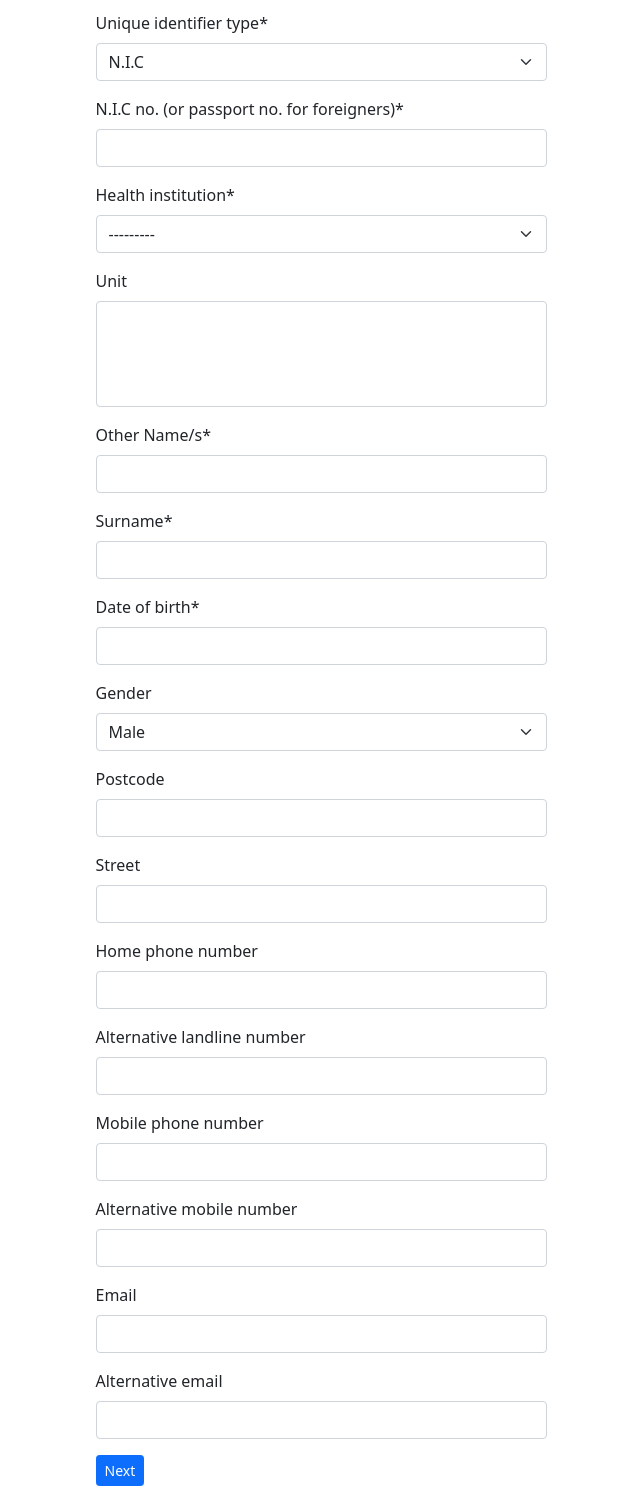
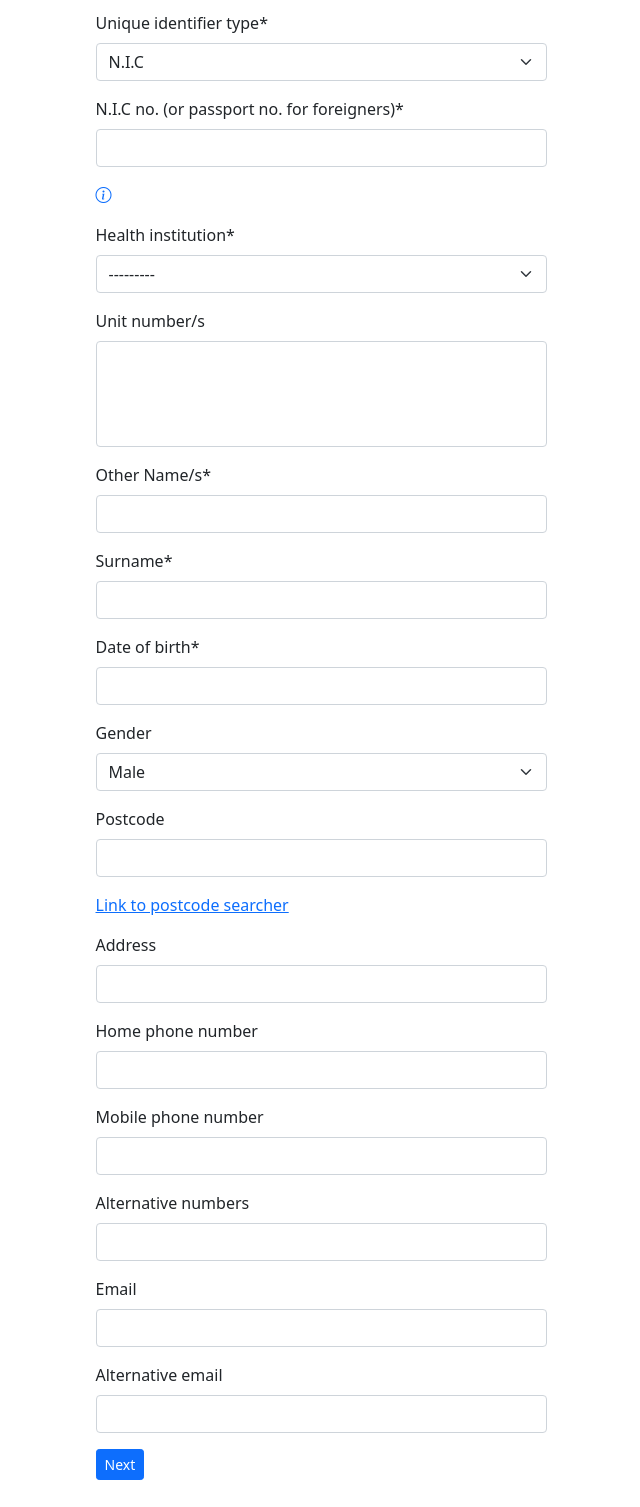
Before and after one commit to renalreg/mauritius-renaldataregistry, a Django app: page /renaldataregistry/patient/register/ in a window 1280 px wide. Shown: the part 243-1750 px from the top of the page, without its empty margins (319-959 px from the left). Run offline with Django 3.2, Linux system fonts and the light colour scheme; the visitor is signed in with stand-in values (Sample User, id 1); data comes from the database, SQL or seed files in the repository; data that the repository does not hold is empty; some libraries are stand-ins or nearby versions.

Commit message:
Changes required by Mauritius doc Queries and reports

```diff
--- a/src/renaldataregistry/forms.py
+++ b/src/renaldataregistry/forms.py
@@ -74,10 +74,9 @@ class PatientForm(PatientFormValidationMixin):
             "prev_occupation3",
             "prev_occupation4",
             "in_krt_modality",
-            "landline_number1",
-            "landline_number2",
-            "mobile_number1",
-            "mobile_number2",
+            "landline_number",
+            "mobile_number",
+            "alternative_numbers",
             "email",
             "email2",
         ]
--- a/src/renaldataregistry/models.py
+++ b/src/renaldataregistry/models.py
@@ -103,7 +103,7 @@ class Patient(models.Model):
         null=True,
     )
     street = models.CharField(
-        max_length=200, verbose_name="Street", null=True, blank=True
+        max_length=200, verbose_name="Address", null=True, blank=True
     )
     postcode = models.CharField(
         max_length=5, verbose_name="Postcode", null=True, blank=True
@@ -144,17 +144,14 @@ class Patient(models.Model):
         default="N",
         verbose_name="Is patient on Kidney Replacement Therapy (KRT)?",
     )
-    landline_number1 = models.CharField(
+    landline_number = models.CharField(
         max_length=7, null=True, blank=True, verbose_name="Home phone number"
     )
-    landline_number2 = models.CharField(
-        max_length=7, null=True, blank=True, verbose_name="Alternative landline number"
-    )
-    mobile_number1 = models.CharField(
+    mobile_number = models.CharField(
         max_length=8, null=True, blank=True, verbose_name="Mobile phone number"
     )
-    mobile_number2 = models.CharField(
-        max_length=8, null=True, blank=True, verbose_name="Alternative mobile number"
+    alternative_numbers = models.CharField(
+        max_length=100, null=True, blank=True, verbose_name="Alternative numbers"
     )
     email = models.CharField(
         max_length=100, blank=True, null=True, verbose_name="Email"
@@ -190,7 +187,7 @@ class PatientRegistration(models.Model):
     unit = models.ManyToManyField(
         "Unit",
         blank=True,
-        verbose_name="Unit",
+        verbose_name="Unit number/s",
     )
     created_by = models.ForeignKey(
         CustomUser,
@@ -251,7 +248,7 @@ class HealthInstitution(models.Model):
 
 
 class Unit(models.Model):
-    number = models.CharField(max_length=8, unique=True)
+    number = models.CharField(max_length=6, unique=True)
     name = models.CharField(max_length=100)
     healthinstitution = models.ForeignKey(
         "HealthInstitution",
@@ -475,7 +472,7 @@ class PatientKRTModality(models.Model):
     hd_unit = models.ForeignKey(
         "HDUnit",
         on_delete=models.SET_NULL,
-        verbose_name="If HD, state unit",
+        verbose_name="If HD, state HD unit",
         blank=True,
         null=True,
     )
--- a/src/renaldataregistry/static/js/patient_register.js
+++ b/src/renaldataregistry/static/js/patient_register.js
@@ -86,4 +86,8 @@ $(document).ready(function () {
             }
         });
     });
+
+
+    $('[data-bs-toggle="tooltip"]').tooltip();
+
 })
--- a/src/templates/base.html
+++ b/src/templates/base.html
@@ -17,6 +17,8 @@
     <script src="https://cdn.jsdelivr.net/npm/bootstrap@5.1.0/dist/js/bootstrap.bundle.min.js"
         integrity="sha384-U1DAWAznBHeqEIlVSCgzq+c9gqGAJn5c/t99JyeKa9xxaYpSvHU5awsuZVVFIhvj"
         crossorigin="anonymous"></script>
+    <link rel="stylesheet" href="https://cdn.jsdelivr.net/npm/bootstrap-icons@1.5.0/font/bootstrap-icons.css">
+    <link rel="icon" type="image/png" href="{% static 'images/favicon.png' %}"/>
     <title>Mauritius Renal Registry</title>
     {% block extrahead %}
     {% endblock %}
--- a/src/templates/renaldataregistry/patient_register.html
+++ b/src/templates/renaldataregistry/patient_register.html
@@ -101,6 +101,7 @@
                     </div>
                     <div class="mb-3">
                         {{patient_form.pid | as_crispy_field}}
+                        <a href="#" data-bs-toggle="tooltip" data-bs-placement="right" title="NIC No. is 1 letter followed by DDMMYY digits of date of birth followed by 6 digits then one alphanumeric symbol (14 characters). Passport number is 13 characters long, all alphanumeric."><i class="bi bi-info-circle"></i></a>
                     </div>
                     <div class="mb-3">
                         {{patientregistration_form.health_institution | as_crispy_field}}
@@ -124,19 +125,19 @@
                         {{patient_form.postcode | as_crispy_field}}
                     </div>
                     <div class="mb-3">
+                        <a href="https://www.mauritiuspost.mu/products-and-services/post-code-and-zip-code-finder" target="_blank">Link to postcode searcher</a>
+                    </div>
+                    <div class="mb-3">
                         {{patient_form.street | as_crispy_field}}
                     </div>
                     <div class="mb-3">
-                        {{patient_form.landline_number1 | as_crispy_field}}
+                        {{patient_form.landline_number | as_crispy_field}}
                     </div>
                     <div class="mb-3">
-                        {{patient_form.landline_number2 | as_crispy_field}}
+                        {{patient_form.mobile_number | as_crispy_field}}
                     </div>
                     <div class="mb-3">
-                        {{patient_form.mobile_number1 | as_crispy_field}}
-                    </div>
-                    <div class="mb-3">
-                        {{patient_form.mobile_number2 | as_crispy_field}}
+                        {{patient_form.alternative_numbers | as_crispy_field}}
                     </div>
                     <div class="mb-3">
                         {{patient_form.email | as_crispy_field}}
@@ -201,6 +202,9 @@
                         {{ patientsecondaryrenaldiagnosis_form.description | as_crispy_field}}
                     </div>
                     <div class="mb-3">
+                        <a href="https://www.era-edta-reg.org/prd.jsp" target="_blank">Link to ERA-EDTA code site</a>
+                    </div>
+                    <div class="mb-3">
                         {{patient_form.in_krt_modality | as_crispy_field}}
                     </div>
                     <div class="mb-3">
@@ -217,10 +221,10 @@
                     </div>
                     <p>Give chronology of previous KRT modalities</p>
                     <!-- registration -->
-                    <legend>First KRT modality</legend>
                     <div class="p-3 mb-2 bg-warning text-dark">
                         <p>Insert modalities from oldest to newest start date</p>
                     </div>
+                    <legend>Previous KRT Modalities</legend>
                     <div class="row g-2">
                         <div class="col-sm">
                             {{ patientkrtmodality_first_form.modality | as_crispy_field}}
@@ -262,6 +266,7 @@
                         </div>
                     </div>
                     <div class="p-3 mb-2 bg-info text-dark" id="current_krt_modality">
+                        <legend>Present KRT modality</legend>
                         <p>Please not if the patient is in KRT modality but the KRT modality information was inserted using the KRT modality form, it won't be shown here.</p>
                         <p>If you insert a new patient KRT modality here, this will become the current KRT modality.</p>
                         <div class="row g-2">
--- a/src/utils/mixin.py
+++ b/src/utils/mixin.py
@@ -23,10 +23,8 @@ class PatientFormValidationMixin(ModelForm):
         weight = cleaned_data.get("weight")
         birth_weight = cleaned_data.get("birth_weight")
         postcode = cleaned_data.get("postcode")
-        landline_number1 = cleaned_data.get("landline_number1")
-        landline_number2 = cleaned_data.get("landline_number2")
-        mobile_number1 = cleaned_data.get("mobile_number1")
-        mobile_number2 = cleaned_data.get("mobile_number2")
+        landline_number = cleaned_data.get("landline_number")
+        mobile_number = cleaned_data.get("mobile_number")
         email = cleaned_data.get("email")
         email2 = cleaned_data.get("email2")
 
@@ -67,24 +65,14 @@ class PatientFormValidationMixin(ModelForm):
             if not POSTCODE_PATTERN.match(postcode):
                 errors.append("Postcode must be 5 digits.")
 
-        if landline_number1 is not None:
+        if landline_number is not None:
             # Landline, 7 digits. No area codes.
-            if len(landline_number1) != 7 or not landline_number1.isnumeric():
+            if len(landline_number) != 7 or not landline_number.isnumeric():
                 errors.append("Landline number is 7 digits.")
 
-        if landline_number2 is not None:
-            # Landline, 7 digits. No area codes.
-            if len(landline_number2) != 7 or not landline_number2.isnumeric():
-                errors.append("Landline number is 7 digits.")
-
-        if mobile_number1 is not None:
+        if mobile_number is not None:
             # Mobile, 8 digits. No area codes.
-            if len(mobile_number1) != 8 or not mobile_number1.isnumeric():
-                errors.append("Mobile number is 8 digits.")
-
-        if mobile_number2 is not None:
-            # Mobile, 8 digits. No area codes.
-            if len(mobile_number2) != 8 or not mobile_number2.isnumeric():
+            if len(mobile_number) != 8 or not mobile_number.isnumeric():
                 errors.append("Mobile number is 8 digits.")
 
         if email is not None:
```
Also changed, not shown: src/renaldataregistry/fixtures/data.json (+1 -1 lines), src/templates/renaldataregistry/patient_view.html (+3 -4 lines), src/renaldataregistry/migrations/0001_initial.py, src/renaldataregistry/static/images/favicon.png (added), src/renaldataregistry/static/images/view_icon.png (deleted).
